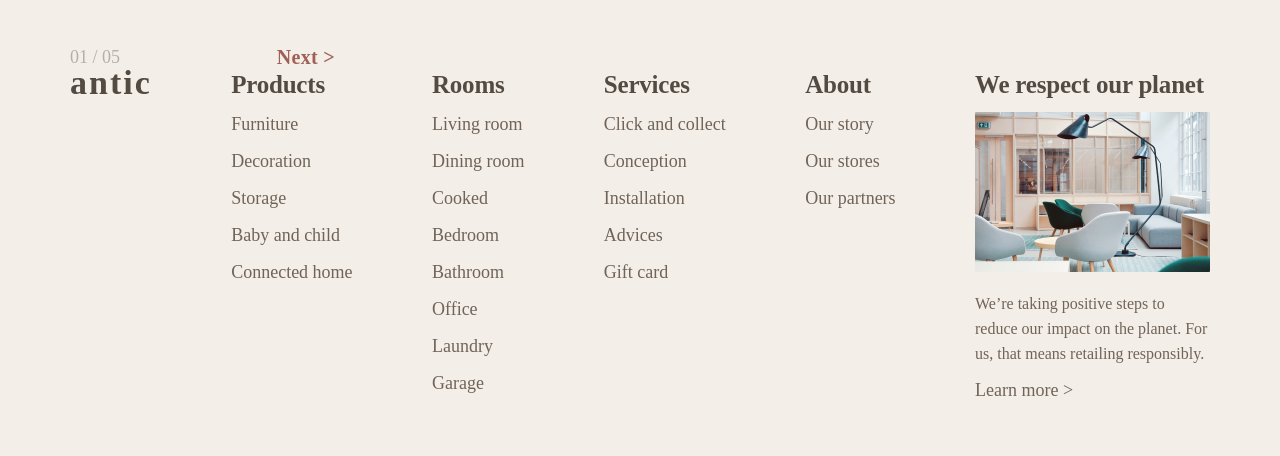
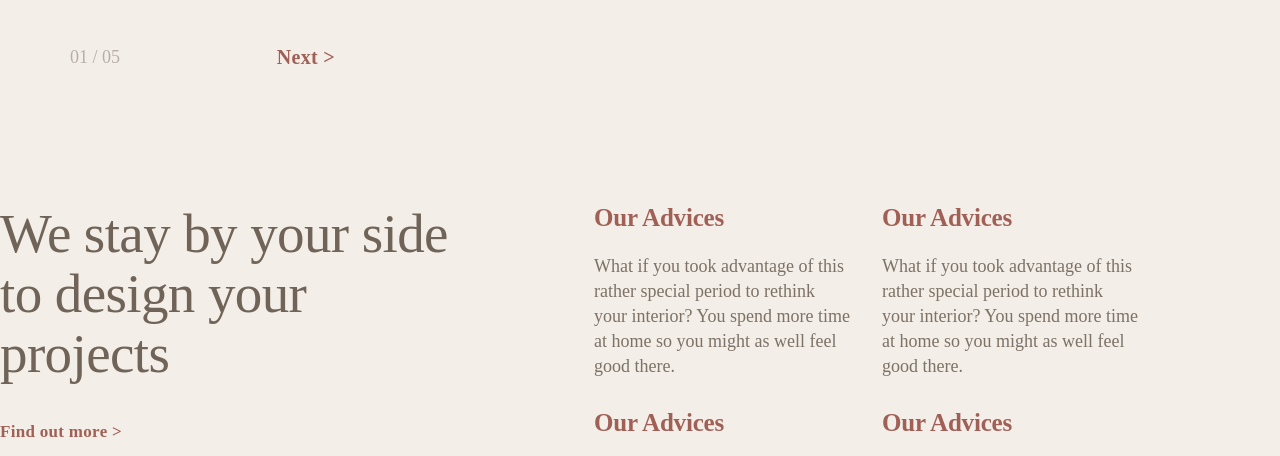
Before and after one commit to ItGencer/Rooms-Design, a plain HTML site: page index.html in a window 1280 px wide. Shown: the part 1125-1581 px from the top of the page. Drawn offline with nearby package versions, Linux system fonts and the light colour scheme; files that its build step writes are made by us from their sources; a web font is replaced by a local one.

Commit message:
project block and style

```diff
--- a/index.html
+++ b/index.html
@@ -80,7 +80,51 @@
                 <p class="room__page__text">Next ></p>
             </div>
         </section>
-        <section></section>
+        <section class="project container">
+            <div class="project__stay">
+                <h2 class="project__stay__title">
+                    We stay by your side to design your projects
+                </h2>
+                <button class="project__stay__text">
+                    Find out more >
+                </button>
+            </div>
+            <ul class="project__list">
+                <li class="project__list__item">
+                    <h3 class="project__list__item__title">
+                        Our Advices
+                    </h3>
+                    <p class="project__list__item__text">
+                        What if you took advantage of this rather special period to rethink your interior? You spend more time at home so you might as well feel good there.
+                    </p>
+                </li>
+                <li class="project__list__item">
+                    <h3 class="project__list__item__title">
+                        Our Advices
+                    </h3>
+                    <p class="project__list__item__text">
+                        What if you took advantage of this rather special period to rethink your interior? You spend more time at home so you might as well feel good there.
+                    </p>
+                </li>
+                <li class="project__list__item">
+                    <h3 class="project__list__item__title">
+                        Our Advices
+                    </h3>
+                    <p class="project__list__item__text">
+                        What if you took advantage of this rather special period to rethink your interior? You spend more time at home so you might as well feel good there.
+                    </p>
+                </li>
+                <li class="project__list__item">
+                    <h3 class="project__list__item__title">
+                        Our Advices
+                    </h3>
+                    <p class="project__list__item__text">
+                        What if you took advantage of this rather special period to rethink your interior? You spend more time at home so you might as well feel good there.
+                    </p>
+                </li>
+            </ul>
+        </section>
+        <section class=" container"></section>
     </main>
     <footer class="footer container">
         <ul class="footer__list">
--- a/src/style.scss
+++ b/src/style.scss
@@ -47,7 +47,7 @@ img{
             font-weight: 400;
             font-size: 18px;
             line-height: 25px;
-            color: #706458;
+            color: $greylight;
 
             &__img{
                 width: 94px;
@@ -187,6 +187,70 @@ img{
     }
 }
 
+.project{
+    margin: 134px 0 74px;
+    display: flex;
+    justify-content: space-between;
+
+    &__stay{
+        max-width: $maxwidth;
+        width: 458px;
+
+        &__title{
+            font-family: $Merriweather;
+            font-weight: 300;
+            font-size: 55px;
+            line-height: 60px;
+            letter-spacing: -0.6px;
+            color: $greylight
+        }
+
+        &__text{
+            margin-top: 35px;
+            font-family: $Karla;
+            font-weight: 700;
+            font-size: 17px;
+            line-height: 25px;
+            letter-spacing: 0.3px;
+            color: $terracotta;
+            background: #F3EEE8;
+            border: none;
+        }
+    }
+
+    &__list{
+        max-width: $maxwidth;
+        width: 546px;
+        display: flex;
+        justify-content: space-between;
+        flex-wrap: wrap;
+        gap: 30px;
+        list-style: none;
+
+        &__item{
+            max-width: $maxwidth;
+            width: 258px;
+
+            &__title{
+                font-family: $Varta;
+                font-weight: 600;
+                font-size: 25px;
+                letter-spacing: -0.2px;
+                color: $terracotta;
+            }
+
+            &__text{
+                margin-top: 22px;
+                font-family: $Varta;
+                font-weight: 400;
+                font-size: 18px;
+                line-height: 25px;
+                color: #706458e6;
+            }
+        }
+    }
+}
+
 // MAIN END
 
 // FOOTER
```
